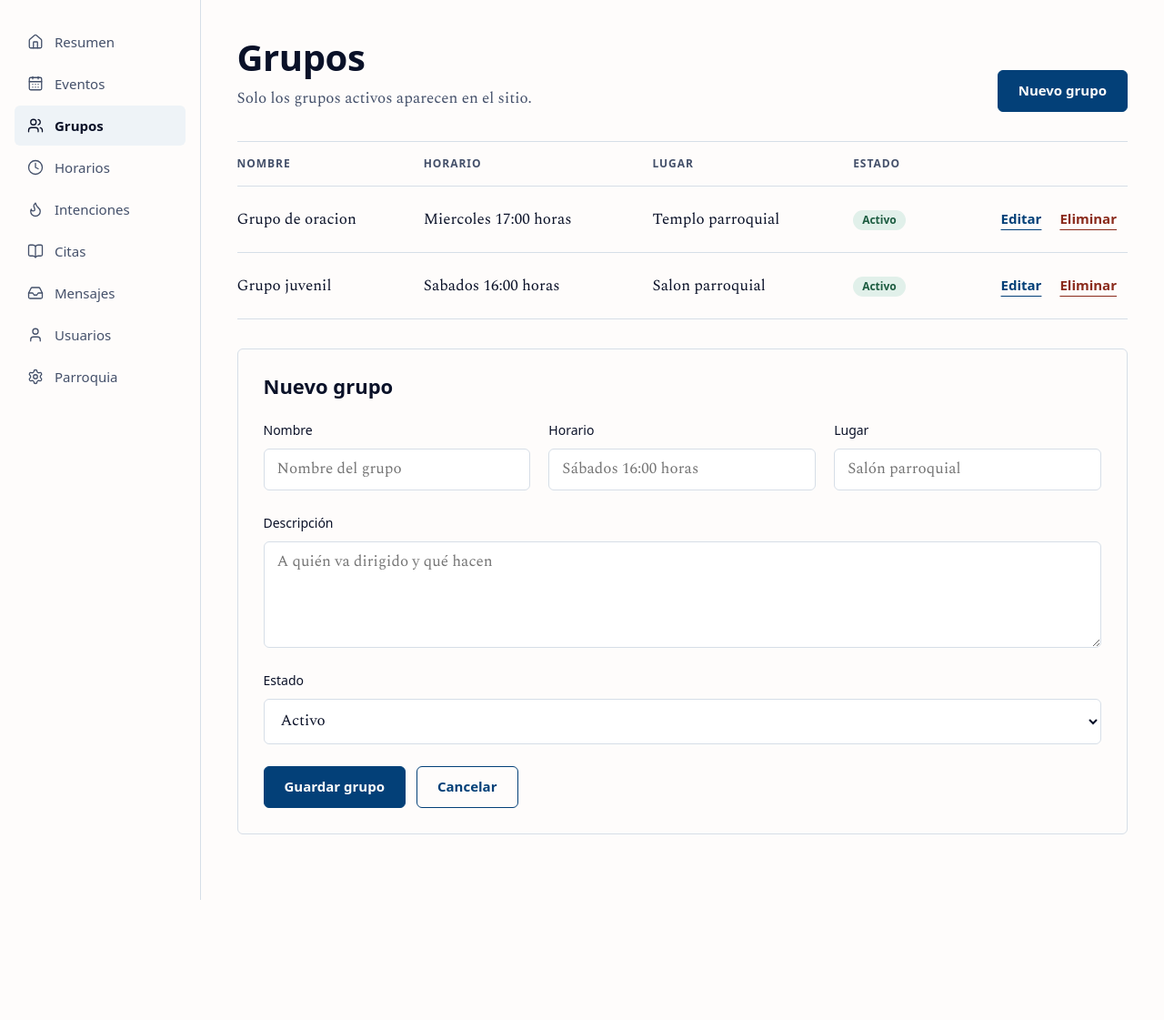
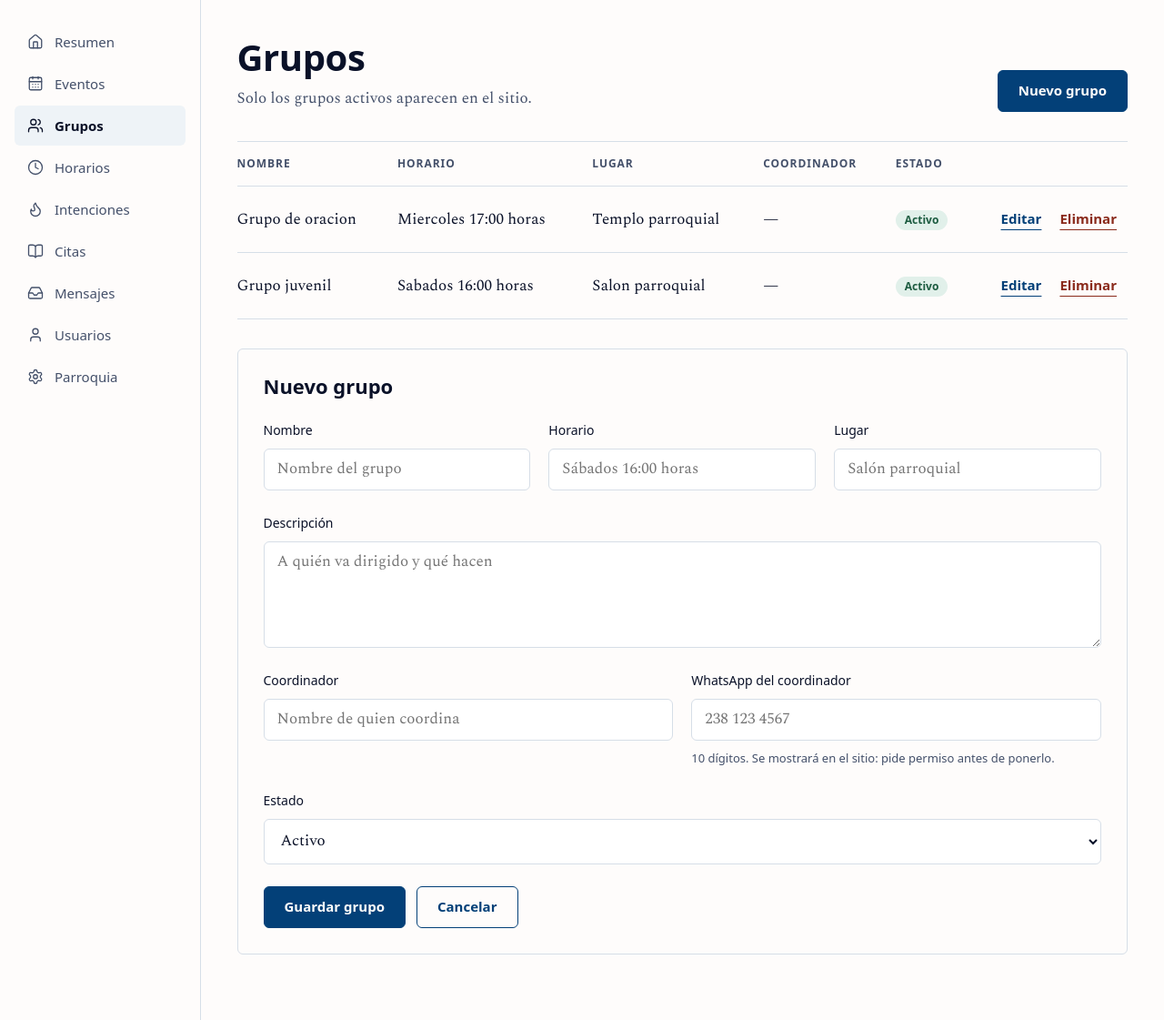
Before and after one commit to SandraBelen17/VINEA-COMUNIDAD-, a Laravel app: page /panel/grupos in a window 1280 px wide. Shown: the part 81-1202 px from the top of the page at 91% size. Before the commit the page ends 1070 px from the top, so only its background shows below. Run offline with Laravel 12, Linux system fonts and the light colour scheme; a user stored in the database is signed in; data comes from the database, SQL or seed files in the repository; some web fonts are replaced.

Commit message:
Grupos: coordinador y botón de WhatsApp

```diff
--- a/app/Http/Controllers/GrupoController.php
+++ b/app/Http/Controllers/GrupoController.php
@@ -81,11 +81,20 @@ class GrupoController extends Controller
 
     private function validar(Request $request): array
     {
+        // WhatsApp: se quitan espacios, guiones y paréntesis; si lo escriben con +52 o 52, se quita
+        $numero = preg_replace('/\D/', '', (string) $request->input('whatsapp'));
+        if (strlen($numero) === 12 && str_starts_with($numero, '52')) {
+            $numero = substr($numero, 2);
+        }
+        $request->merge(['whatsapp' => $numero === '' ? null : $numero]);
+
         return $request->validate([
             'nombre' => ['required', 'string', 'max:150'],
             'horario' => ['nullable', 'string', 'max:150'],
             'lugar' => ['nullable', 'string', 'max:255'],
             'descripcion' => ['nullable', 'string', 'max:2000'],
+            'coordinador' => ['nullable', 'string', 'max:150'],
+            'whatsapp' => ['nullable', 'digits:10'],
             'estado' => ['required', Rule::in(array_keys(Grupo::ESTADOS))],
         ], [
             'nombre.required' => 'Escribe el nombre del grupo.',
@@ -93,6 +102,8 @@ class GrupoController extends Controller
             'horario.max' => 'El horario puede tener hasta 150 caracteres.',
             'lugar.max' => 'El lugar puede tener hasta 255 caracteres.',
             'descripcion.max' => 'La descripción puede tener hasta 2000 caracteres.',
+            'coordinador.max' => 'El nombre del coordinador puede tener hasta 150 caracteres.',
+            'whatsapp.digits' => 'El WhatsApp debe tener 10 dígitos, por ejemplo 238 123 4567.',
             'estado.required' => 'Elige el estado.',
             'estado.in' => 'Elige un estado de la lista.',
         ]);
--- a/app/Models/Grupo.php
+++ b/app/Models/Grupo.php
@@ -7,7 +7,8 @@ use Illuminate\Database\Eloquent\Model;
 
 /**
  * Tabla `grupos` (id_grupos, id_parroquia, nombre, descripcion, horario, lugar,
- * estado, fecha_registro). Solo los "activo" salen en /grupos.
+ * coordinador, whatsapp, estado, fecha_registro). coordinador y whatsapp vienen
+ * del script 09-grupos-coordinador.sql. Solo los "activo" salen en /grupos.
  * fecha_registro la llena MySQL (DEFAULT CURRENT_TIMESTAMP).
  */
 class Grupo extends Model
@@ -16,7 +17,7 @@ class Grupo extends Model
     protected $primaryKey = 'id_grupos';
     public $timestamps = false; // la tabla no tiene created_at ni updated_at
 
-    protected $fillable = ['id_parroquia', 'nombre', 'descripcion', 'horario', 'lugar', 'estado'];
+    protected $fillable = ['id_parroquia', 'nombre', 'descripcion', 'horario', 'lugar', 'coordinador', 'whatsapp', 'estado'];
 
     /** Estados del ENUM: [texto, clase de la etiqueta en el panel]. */
     public const ESTADOS = [
@@ -45,4 +46,19 @@ class Grupo extends Model
     {
         return collect([$this->horario, $this->lugar])->filter()->implode(' · ');
     }
+
+    /**
+     * Enlace de WhatsApp (wa.me) con un mensaje ya escrito, o null si no hay número.
+     * El número se guarda con 10 dígitos; 52 es la clave de México.
+     */
+    public function getWhatsappUrlAttribute(): ?string
+    {
+        if (! $this->whatsapp) {
+            return null;
+        }
+
+        $mensaje = 'Hola, me interesa unirme al grupo "' . $this->nombre . '" de la Parroquia María Madre de Dios.';
+
+        return 'https://wa.me/52' . $this->whatsapp . '?text=' . rawurlencode($mensaje);
+    }
 }
--- a/public/css/vinea.css
+++ b/public/css/vinea.css
@@ -182,6 +182,12 @@ img { display: block; max-width: 100%; }
     outline: 2px solid var(--color-detalle);
     outline-offset: 1px;
     border-color: var(--color-detalle);
+}
+
+.campo .ayuda-campo {
+    font-family: var(--fuente-titulos);
+    font-size: 0.8125rem;
+    color: var(--color-texto-suave);
 }
 
 .campo .error-campo {
@@ -784,6 +790,9 @@ img { display: block; max-width: 100%; }
 .grupo-descripcion { line-height: 1.6; white-space: pre-line; }
 .grupo-detalle { font-family: var(--fuente-titulos); font-size: 0.875rem; font-weight: 500; line-height: 1.4; }
 .grupos-unirte { align-self: flex-start; }
+.grupo-contacto { display: flex; flex-wrap: wrap; align-items: center; gap: 12px 20px; margin-top: 8px; }
+.grupo-coordinador { font-family: var(--fuente-titulos); font-size: 0.9375rem; font-weight: 500; line-height: 1.4; }
+.boton-whatsapp { min-height: 44px; padding: 0 18px; }
 
 /* ==========================================================================
    MURO DE ORACIONES (público) e INTENCIONES (panel)
--- a/resources/views/panel/grupos/index.blade.php
+++ b/resources/views/panel/grupos/index.blade.php
@@ -27,6 +27,7 @@
                     <th scope="col">Nombre</th>
                     <th scope="col">Horario</th>
                     <th scope="col">Lugar</th>
+                    <th scope="col">Coordinador</th>
                     <th scope="col">Estado</th>
                     <th scope="col"><span class="solo-lector">Acciones</span></th>
                 </tr>
@@ -37,6 +38,7 @@
                         <td>{{ $g->nombre }}</td>
                         <td>{{ $g->horario ?: '—' }}</td>
                         <td>{{ $g->lugar ?: '—' }}</td>
+                        <td>{{ $g->coordinador ?: '—' }}</td>
                         <td><span class="estado {{ $g->estado_clase }}">{{ $g->estado_texto }}</span></td>
                         <td>
                             <div class="tabla-acciones">
@@ -52,7 +54,7 @@
                     </tr>
                 @empty
                     <tr>
-                        <td colspan="5" class="tabla-vacia">Todavía no hay grupos registrados.</td>
+                        <td colspan="6" class="tabla-vacia">Todavía no hay grupos registrados.</td>
                     </tr>
                 @endforelse
             </tbody>
@@ -95,6 +97,21 @@
 
             <div class="campos-fila">
                 <div class="campo">
+                    <label for="coordinador">Coordinador</label>
+                    <input id="coordinador" name="coordinador" type="text" maxlength="150" value="{{ $valor('coordinador') }}" placeholder="Nombre de quien coordina">
+                    @error('coordinador') <span class="error-campo">{{ $message }}</span> @enderror
+                </div>
+
+                <div class="campo">
+                    <label for="whatsapp">WhatsApp del coordinador</label>
+                    <input id="whatsapp" name="whatsapp" type="tel" inputmode="numeric" maxlength="20" value="{{ $valor('whatsapp') }}" placeholder="238 123 4567" aria-describedby="ayuda-whatsapp">
+                    <span id="ayuda-whatsapp" class="ayuda-campo">10 dígitos. Se mostrará en el sitio: pide permiso antes de ponerlo.</span>
+                    @error('whatsapp') <span class="error-campo">{{ $message }}</span> @enderror
+                </div>
+            </div>
+
+            <div class="campos-fila">
+                <div class="campo">
                     <label for="estado">Estado</label>
                     <select id="estado" name="estado" required>
                         @foreach ($estados as $clave => [$texto, $clase])
--- a/resources/views/publico/inicio.blade.php
+++ b/resources/views/publico/inicio.blade.php
@@ -186,6 +186,9 @@
                                 @if ($g->detalle_texto)
                                     <span class="texto-suave">{{ $g->detalle_texto }}</span>
                                 @endif
+                                @if ($g->coordinador)
+                                    <span class="texto-suave">Coordina: {{ $g->coordinador }}</span>
+                                @endif
                             </li>
                         @endforeach
                     </ul>
```
Also changed, not shown: database/sql/09-grupos-coordinador.sql (added, +8 -0 lines), database/sql/LEEME.md (+1 -0 lines), resources/views/publico/grupos.blade.php (+12 -0 lines).
